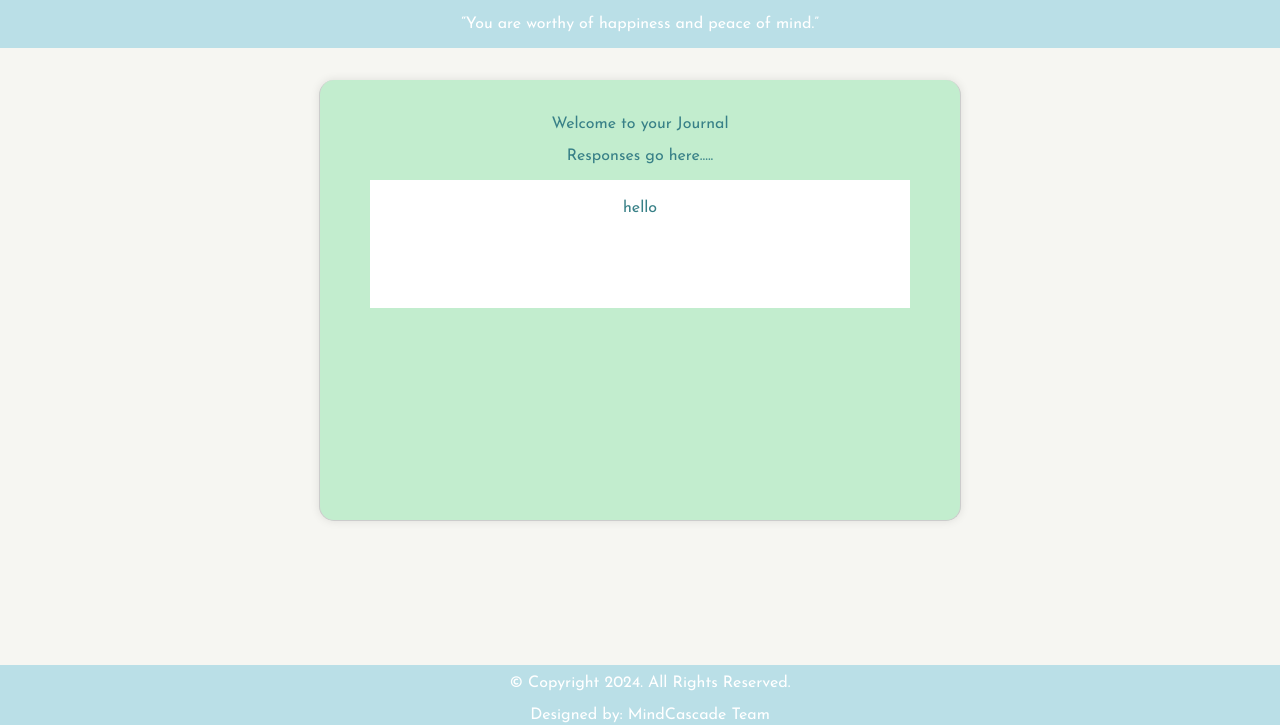
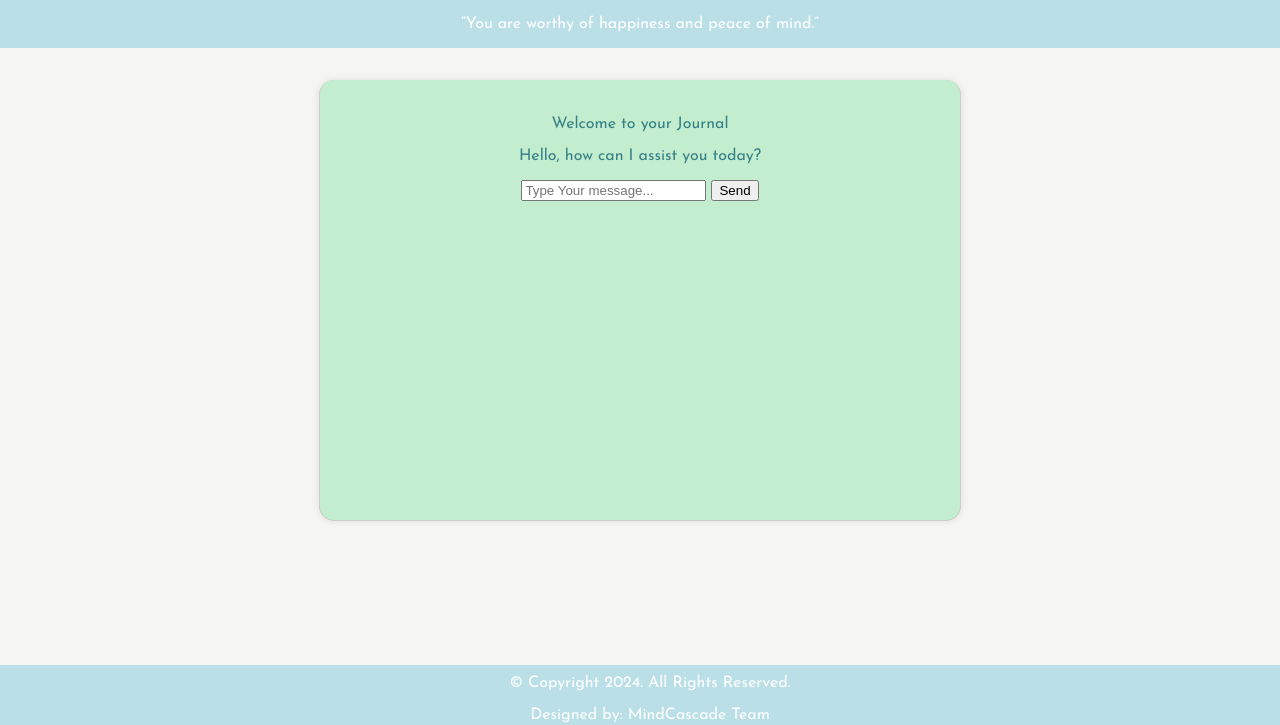
Before and after one commit to Jkinzunga/mind-cascade-website, a plain HTML site: page index.html in a window 1280 px wide. Shown: the part 75-800 px from the top of the page. Drawn offline with Linux system fonts and the light colour scheme.

Commit message:
Basic AI function

```diff
--- a/index.html
+++ b/index.html
@@ -12,9 +12,7 @@
 </head>
 <body class="body">
     <header>
-
-            <h1>Mind Cascade</h1>
-
+        <h1>Mind Cascade</h1>
     </header>
 
     <div id="menu">
@@ -25,14 +23,56 @@
 
     <center>
     <div id="chat-box-inner">
+
         <p>Welcome to your Journal</p>
-        <p>Responses go here.....</p>
+        <div id="chatbox"></div>
+        <div id="inputContainer">
+            <input type="text" id="userInput" placeholder="Type Your message...">
+            <button id="sendButton" onclick="sendMessage()">Send</button>
+        </div>
 
-        <div class="ai-prompt">
-            hello
-        </div>
+        <script>
+            const chatbox = document.getElementById('chatbox');
+            const userInput = document.getElementById('userInput');
+
+            function sendMessage() {
+                const message = userInput.value.trim();
+                if (message !== '') {
+                    appendMessage(message, 'user');
+                    userInput.value = '';
+                    setTimeout(() => {
+                        const reply = generateReply(message);
+                        appendMessage(reply, 'bot');
+                    }, 500);
+                }
+            }
+
+            function generateReply(message) {
+                if (message.includes('hello')) {
+                    return 'Hello! How can I help you today?';
+                } else if (message.includes('how are you')) {
+                    return "'I am just a computer program, but I'm doing well. Thanks for asking!'";
+                } else {
+                    return "'I'm sorry, I didn't understand that. Can you please rephrase?' ";
+                }
+            }
+
+            function appendMessage(text, sender) {
+                const messageElement = document.createElement('p');
+                messageElement.classList.add(sender);
+                messageElement.textContent = text;
+                chatbox.appendChild(messageElement);
+            }
+
+            // Example conversation
+            appendMessage('Hello, how can I assist you today?', 'bot');
+        </script>
+
     </div>
+
     </center>
+
+
 
 
 
```
